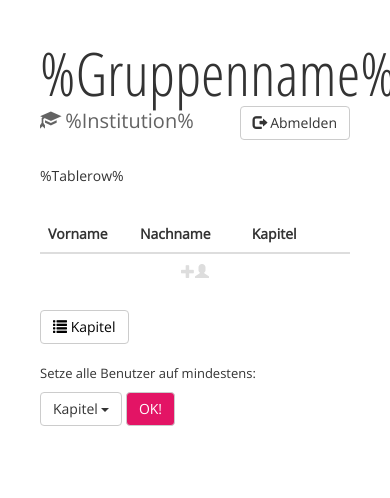
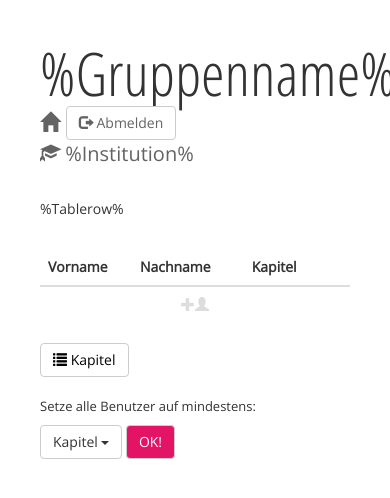
Before and after one commit to HilKai/iiigel, a PHP site: page /HTML/trainerModulview.html in a window 390 px wide. Shown: the top 498 px of the page. Run offline with PHP 8.4, Linux system fonts and the light colour scheme; lists and menus that the app fills with data are empty; some libraries are stand-ins or nearby versions.

Commit message:
Added Home Button for Chapter& Trainerview

```diff
--- a/HTML/trainerModulview.html
+++ b/HTML/trainerModulview.html
@@ -20,11 +20,17 @@
 
         <div id="Container" class="row">
 
-            <div class="col-md-10 noPadding">
+            <div class="col-md-9 col-xs-12 noPadding">
                 <h1 id="ModulHeading">%Gruppenname%</h1>
             </div>
 
-            <div class="col-md-2 noPadding">
+            <div class="col-md-1 col-xs-1 noPadding">
+                <a id="Home" href="../PHP/userOverview.php">
+                    <span class="glyphicon glyphicon-home"></span>
+                </a>
+            </div>
+
+            <div class="col-md-2 col-xs-11 noPadding">
                 <a href="../PHP/logout.php?logout">
                     <button id="LogOutButton" class="btn btn-default"> <span class="glyphicon glyphicon-log-out"></span> Abmelden</button>
                 </a>
--- a/Styles/trainerModulview.css
+++ b/Styles/trainerModulview.css
@@ -8,6 +8,14 @@
             min-width: 360px !important;
             border-radius: 0px !important;
             margin: 0 !important;
+        }
+
+         #Home {
+            float:left !important;
+        }
+
+        #LogOutButton {
+            float:left !important;
         }
 
         #LeftContainer{
@@ -36,6 +44,14 @@
             margin: 0 !important;
         }
 
+         #Home {
+            float:left !important;
+        }
+
+        #LogOutButton {
+            float:left !important;
+        }
+
         #LeftContainer{
             margin: 0 !important;
             padding: 0 !important;
@@ -58,6 +74,14 @@
 
         #WrappingContainer {
             width: 80%;
+        }
+
+         #Home {
+            float:left !important;
+        }
+
+        #LogOutButton {
+            float:left !important;
         }
 
         #LeftContainer{
@@ -83,6 +107,14 @@
 
         #WrappingContainer {
             width: 80%;
+        }
+
+        #Home {
+            float:left !important;
+        }
+
+        #LogOutButton {
+            float:left !important;
         }
 
         #LeftContainer{
@@ -128,6 +160,7 @@ body {
     background-attachment:fixed;
 	width: 100%;
 	height: 100%;
+    font-family: 'Open Sans Condensed', sans-serif;
 }
 
 	#WrappingContainer {
@@ -148,9 +181,22 @@ body {
 				font-size: 60px;
 			}
 
+            #Home {
+                float: right;
+                color: #636363;
+                font-size: 20px;
+                margin-top: 4px;
+                margin-right: 10px;
+            }
+
+                #Home :hover {
+                    color: #000;
+                }
+
 			#LogOutButton {
 				display: inline-block;
                 float:right;
+                color: #636363;
 			}
 
 		#Institution {
```
Also changed, not shown: HTML/ChapterView.html (+7 -1 lines), Styles/ChapterOverview.css (+7 -0 lines).
